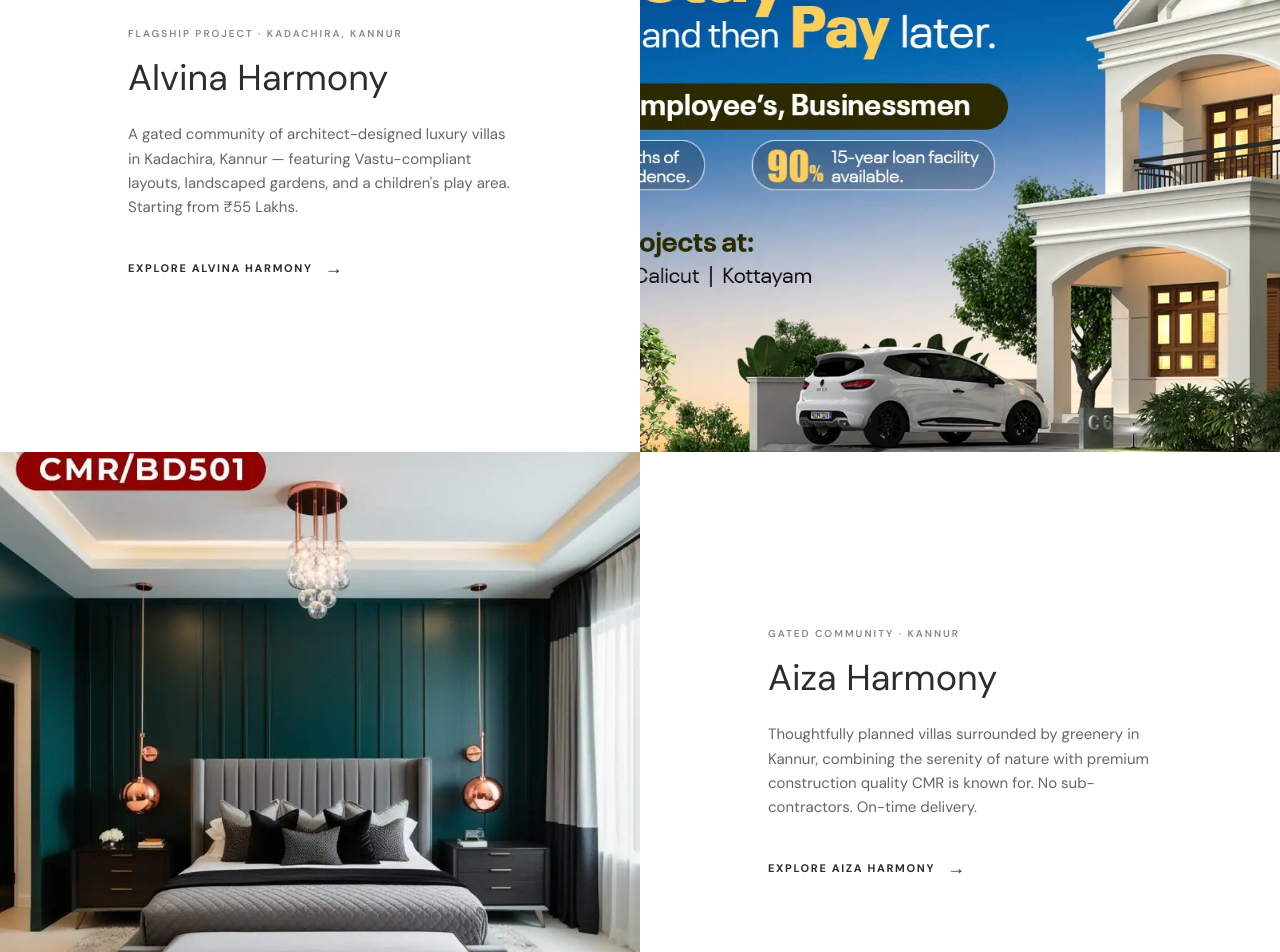
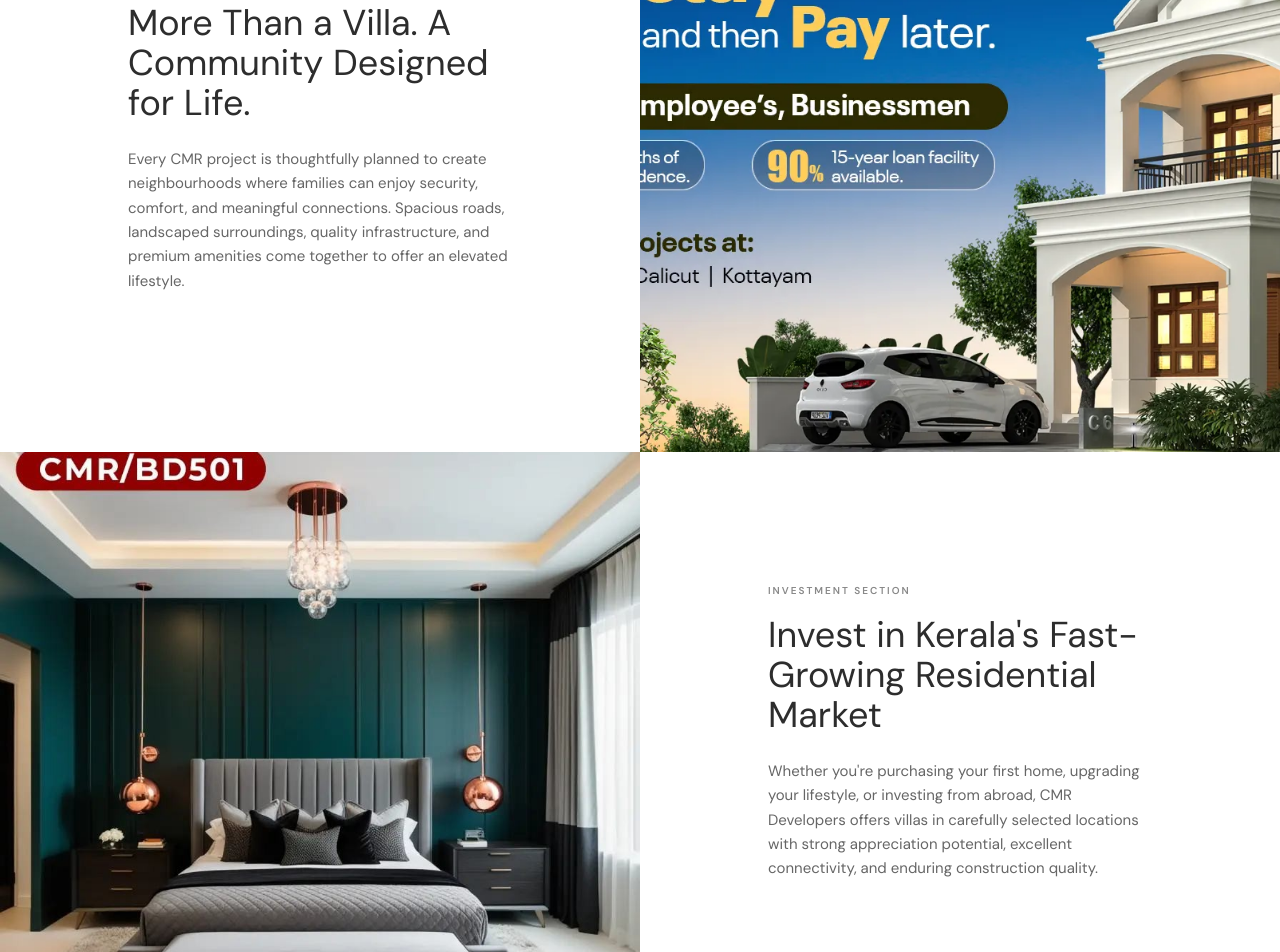
Before and after one commit to skillycatofficial/cmr-dev, a Next.js app in the folder cmr/: page / in a window 1280 px wide. Shown: the part 2140-3092 px from the top of the page. Built offline with nearby package versions, Linux system fonts and the light colour scheme; no server answers.

Commit message:
[updt]: lifestyle section

```diff
--- a/cmr/components/sections/LifecycleHighlight.tsx
+++ b/cmr/components/sections/LifecycleHighlight.tsx
@@ -51,15 +51,11 @@ export default function LifecycleHighlight() {
         >
           {/* Text Left */}
           <div className="flex flex-col justify-center px-8 py-16 md:py-24 lg:px-20 xl:px-32 bg-white">
-            <p className="font-body text-[#888888] text-[10px] tracking-[0.2em] uppercase mb-4 font-semibold">FLAGSHIP PROJECT · KADACHIRA, KANNUR</p>
-            <h3 className="font-body font-normal text-3xl md:text-4xl text-[#2d2d2d] mb-6">Alvina Harmony</h3>
+            <p className="font-body text-[#888888] text-[10px] tracking-[0.2em] uppercase mb-4 font-semibold">BRAND POSITIONING</p>
+            <h3 className="font-body font-normal text-3xl md:text-4xl text-[#2d2d2d] mb-6">More Than a Villa. A Community Designed for Life.</h3>
             <p className="font-body text-[#666666] text-[14px] md:text-[15px] leading-relaxed mb-10 max-w-md">
-              A gated community of architect-designed luxury villas in Kadachira, Kannur — featuring Vastu-compliant layouts, landscaped gardens, and a children&apos;s play area. Starting from ₹55 Lakhs.
+              Every CMR project is thoughtfully planned to create neighbourhoods where families can enjoy security, comfort, and meaningful connections. Spacious roads, landscaped surroundings, quality infrastructure, and premium amenities come together to offer an elevated lifestyle.
             </p>
-            <Link href="/projects/alvina-harmony" className="inline-flex items-center gap-3 font-body text-[11px] font-bold tracking-[0.15em] uppercase text-[#2d2d2d] hover:text-[#cba258] transition-colors group">
-              EXPLORE ALVINA HARMONY
-              <span className="text-lg leading-none -mt-0.5 group-hover:translate-x-1 transition-transform">&rarr;</span>
-            </Link>
           </div>
           {/* Image Right */}
           <div className="relative aspect-square lg:aspect-auto lg:h-[600px] w-full">
@@ -93,15 +89,11 @@ export default function LifecycleHighlight() {
           </div>
           {/* Text Right */}
           <div className="flex flex-col justify-center px-8 py-16 md:py-24 lg:px-20 xl:px-32 bg-white order-1 lg:order-2">
-            <p className="font-body text-[#888888] text-[10px] tracking-[0.2em] uppercase mb-4 font-semibold">GATED COMMUNITY · KANNUR</p>
-            <h3 className="font-body font-normal text-3xl md:text-4xl text-[#2d2d2d] mb-6">Aiza Harmony</h3>
+            <p className="font-body text-[#888888] text-[10px] tracking-[0.2em] uppercase mb-4 font-semibold">INVESTMENT SECTION</p>
+            <h3 className="font-body font-normal text-3xl md:text-4xl text-[#2d2d2d] mb-6">Invest in Kerala&apos;s Fast-Growing Residential Market</h3>
             <p className="font-body text-[#666666] text-[14px] md:text-[15px] leading-relaxed mb-10 max-w-md">
-              Thoughtfully planned villas surrounded by greenery in Kannur, combining the serenity of nature with premium construction quality CMR is known for. No sub-contractors. On-time delivery.
+              Whether you&apos;re purchasing your first home, upgrading your lifestyle, or investing from abroad, CMR Developers offers villas in carefully selected locations with strong appreciation potential, excellent connectivity, and enduring construction quality.
             </p>
-            <Link href="/projects/aiza-harmony" className="inline-flex items-center gap-3 font-body text-[11px] font-bold tracking-[0.15em] uppercase text-[#2d2d2d] hover:text-[#cba258] transition-colors group">
-              EXPLORE AIZA HARMONY
-              <span className="text-lg leading-none -mt-0.5 group-hover:translate-x-1 transition-transform">&rarr;</span>
-            </Link>
           </div>
         </motion.div>
 
```
